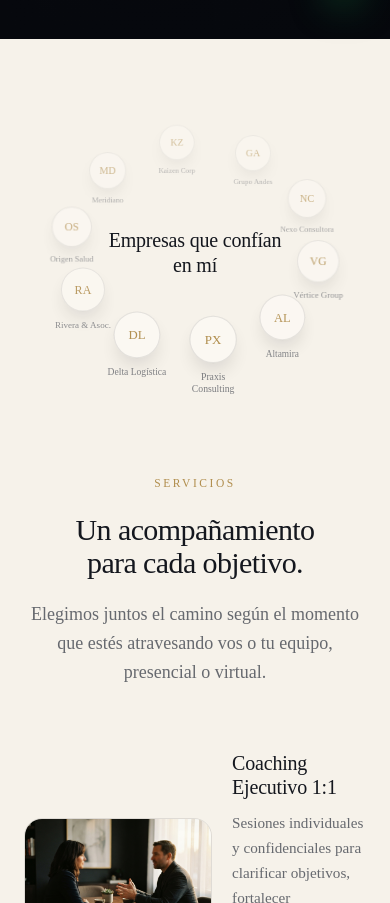
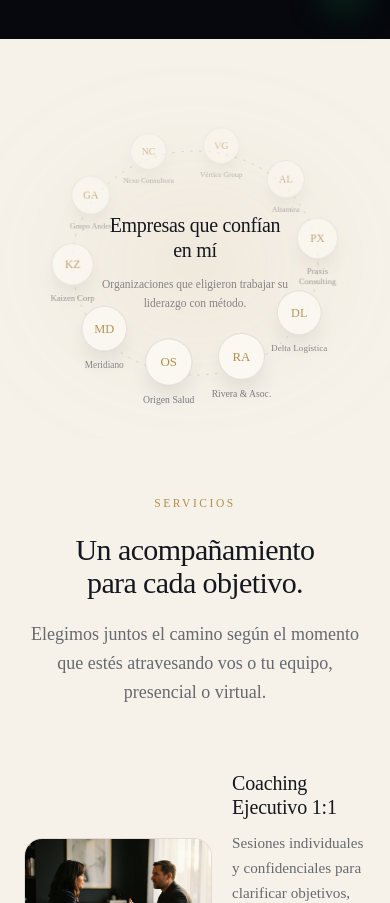
Before and after one commit to ProgWBVSG/Roberto-Corvalan, a Next.js app: page / in a window 390 px wide. Shown: the part 826-1729 px from the top of the page. Built offline with nearby package versions, Linux system fonts and the light colour scheme.

Commit message:
Actualizacion 2

```diff
--- a/components/CompanyOrbit.tsx
+++ b/components/CompanyOrbit.tsx
@@ -16,13 +16,56 @@ const companies = [
   { name: "Kaizen Corp", logo: "KZ" },
 ];
 
+type Lut = { ts: Float64Array; ls: Float64Array; total: number };
+
+/** Tabla de arco: permite repartir los ítems por distancia real y no por ángulo. */
+function buildLut(rx: number, ry: number): Lut {
+  const N = 720;
+  const ts = new Float64Array(N + 1);
+  const ls = new Float64Array(N + 1);
+  let total = 0;
+  let px = rx;
+  let py = 0;
+  for (let i = 1; i <= N; i++) {
+    const t = (i / N) * Math.PI * 2;
+    const x = Math.cos(t) * rx;
+    const y = Math.sin(t) * ry;
+    total += Math.hypot(x - px, y - py);
+    ts[i] = t;
+    ls[i] = total;
+    px = x;
+    py = y;
+  }
+  return { ts, ls, total };
+}
+
+/** Devuelve el ángulo correspondiente a una distancia de arco. */
+function angleAtArc(lut: Lut, s: number) {
+  let target = s % lut.total;
+  if (target < 0) target += lut.total;
+  let lo = 0;
+  let hi = lut.ls.length - 1;
+  while (lo < hi) {
+    const mid = (lo + hi) >> 1;
+    if (lut.ls[mid] < target) lo = mid + 1;
+    else hi = mid;
+  }
+  const i = Math.max(1, lo);
+  const l0 = lut.ls[i - 1];
+  const l1 = lut.ls[i];
+  const f = l1 === l0 ? 0 : (target - l0) / (l1 - l0);
+  return lut.ts[i - 1] + (lut.ts[i] - lut.ts[i - 1]) * f;
+}
+
 export default function CompanyOrbit() {
   const wrapRef = useRef<HTMLDivElement>(null);
+  const ringRef = useRef<SVGEllipseElement>(null);
   const itemsRef = useRef<Array<HTMLDivElement | null>>([]);
-  const angle = useRef(0);
+  const dist = useRef(0);
   const paused = useRef(false);
   const hovered = useRef<number | null>(null);
   const hoverAmt = useRef<number[]>(companies.map(() => 0));
+  const dims = useRef({ w: 0, h: 0, rx: 0, ry: 0, lut: null as Lut | null });
   const [ready, setReady] = useState(false);
 
   useEffect(() => {
@@ -33,27 +76,43 @@ export default function CompanyOrbit() {
     let raf = 0;
     let last = performance.now();
 
-    const place = (dt: number) => {
+    const measure = () => {
       const w = wrap.clientWidth;
       const h = wrap.clientHeight;
-      const pad = w < 640 ? 46 : 74;
+      if (w === dims.current.w && h === dims.current.h) return;
+      const pad = w < 640 ? 48 : 72;
       const rx = Math.max(w / 2 - pad, 40);
       const ry = Math.max(h / 2 - pad, 28);
+      dims.current = { w, h, rx, ry, lut: buildLut(rx, ry) };
+
+      const ring = ringRef.current;
+      if (ring) {
+        ring.setAttribute("cx", String(w / 2));
+        ring.setAttribute("cy", String(h / 2));
+        ring.setAttribute("rx", String(rx));
+        ring.setAttribute("ry", String(ry));
+      }
+    };
+
+    const place = (dt: number) => {
+      measure();
+      const { rx, ry, lut } = dims.current;
+      if (!lut) return;
 
       itemsRef.current.forEach((node, i) => {
         if (!node) return;
-        const t = angle.current + (i / companies.length) * Math.PI * 2;
+        // repartidos por distancia de arco -> espaciado parejo y velocidad constante
+        const s = dist.current + (i / companies.length) * lut.total;
+        const t = angleAtArc(lut, s);
         const x = Math.cos(t) * rx;
         const y = Math.sin(t) * ry;
-        // depth: 0 = atrás (arriba), 1 = adelante (abajo)
-        const depth = (Math.sin(t) + 1) / 2;
+        const depth = (Math.sin(t) + 1) / 2; // 0 = atrás, 1 = adelante
 
-        // hover suavizado
         const target = hovered.current === i ? 1 : 0;
         hoverAmt.current[i] += (target - hoverAmt.current[i]) * Math.min(1, dt * 12);
         const hv = hoverAmt.current[i];
 
-        const scale = (0.8 + depth * 0.28) * (1 + hv * 0.32);
+        const scale = (0.82 + depth * 0.26) * (1 + hv * 0.3);
         node.style.transform = `translate(-50%, -50%) translate(${x}px, ${y}px) scale(${scale})`;
         node.style.opacity = String(Math.min(1, 0.5 + depth * 0.5 + hv * 0.5));
         node.style.zIndex = String(Math.round(depth * 10) + (hv > 0.05 ? 30 : 0));
@@ -63,7 +122,7 @@ export default function CompanyOrbit() {
     const loop = (now: number) => {
       const dt = Math.min((now - last) / 1000, 0.05);
       last = now;
-      if (!paused.current) angle.current -= dt * 0.16;
+      if (!paused.current) dist.current -= dt * 45; // px por segundo
       place(dt);
       raf = requestAnimationFrame(loop);
     };
@@ -89,15 +148,40 @@ export default function CompanyOrbit() {
         paused.current = false;
         hovered.current = null;
       }}
-      className={`relative mx-auto h-[300px] w-full max-w-5xl sm:h-[340px] transition-opacity duration-700 ${
+      className={`relative mx-auto h-[320px] w-full max-w-5xl sm:h-[360px] transition-opacity duration-700 ${
         ready ? "opacity-100" : "opacity-0"
       }`}
     >
+      {/* Resplandor central */}
+      <div
+        className="pointer-events-none absolute left-1/2 top-1/2 h-56 w-[36rem] max-w-full -translate-x-1/2 -translate-y-1/2 blur-3xl"
+        style={{
+          background:
+            "radial-gradient(ellipse at center, rgba(176,141,76,0.16), transparent 70%)",
+        }}
+      />
+
+      {/* Trayectoria de la órbita */}
+      <svg className="pointer-events-none absolute inset-0 h-full w-full" aria-hidden="true">
+        <ellipse
+          ref={ringRef}
+          fill="none"
+          stroke="#B08D4C"
+          strokeOpacity="0.28"
+          strokeWidth="1"
+          strokeDasharray="2 7"
+          strokeLinecap="round"
+        />
+      </svg>
+
       {/* Texto central */}
-      <div className="pointer-events-none absolute left-1/2 top-1/2 z-20 w-[11rem] -translate-x-1/2 -translate-y-1/2 text-center sm:w-auto">
-        <h2 className="font-display text-xl leading-tight tracking-[-0.01em] sm:whitespace-nowrap sm:text-[2.1rem]">
+      <div className="pointer-events-none absolute left-1/2 top-1/2 z-20 w-[12rem] -translate-x-1/2 -translate-y-1/2 text-center sm:w-auto">
+        <h2 className="font-display text-xl leading-tight tracking-[-0.015em] sm:whitespace-nowrap sm:text-[2.15rem]">
           Empresas que confían en mí
         </h2>
+        <p className="mx-auto mt-3 max-w-[15rem] text-[0.72rem] leading-relaxed text-ink-2/55 sm:max-w-sm sm:text-[0.82rem]">
+          Organizaciones que eligieron trabajar su liderazgo con método.
+        </p>
       </div>
 
       {/* Órbita */}
@@ -109,13 +193,13 @@ export default function CompanyOrbit() {
           }}
           onMouseEnter={() => (hovered.current = i)}
           onMouseLeave={() => (hovered.current = null)}
-          className="absolute left-1/2 top-1/2 flex w-16 cursor-pointer flex-col items-center gap-2 sm:w-24"
+          className="group absolute left-1/2 top-1/2 flex w-16 cursor-pointer flex-col items-center gap-2 sm:w-24"
           style={{ willChange: "transform, opacity" }}
         >
-          <div className="flex h-11 w-11 items-center justify-center rounded-full border border-[color:var(--line)] bg-paper font-display text-xs text-gold shadow-[0_10px_24px_-10px_rgba(20,23,30,0.3)] sm:h-20 sm:w-20 sm:text-lg">
+          <div className="flex h-11 w-11 items-center justify-center rounded-full border border-[color:var(--line)] bg-paper font-display text-xs text-gold shadow-[0_12px_28px_-12px_rgba(20,23,30,0.35)] transition-colors duration-300 group-hover:border-[color:var(--gold)] group-hover:shadow-[0_16px_36px_-12px_rgba(176,141,76,0.5)] sm:h-20 sm:w-20 sm:text-lg">
             {c.logo}
           </div>
-          <span className="text-center text-[9px] leading-tight text-ink-2/60 sm:text-[11px]">
+          <span className="text-center text-[9px] leading-tight text-ink-2/60 transition-colors duration-300 group-hover:text-ink sm:text-[11px]">
             {c.name}
           </span>
         </div>
```
